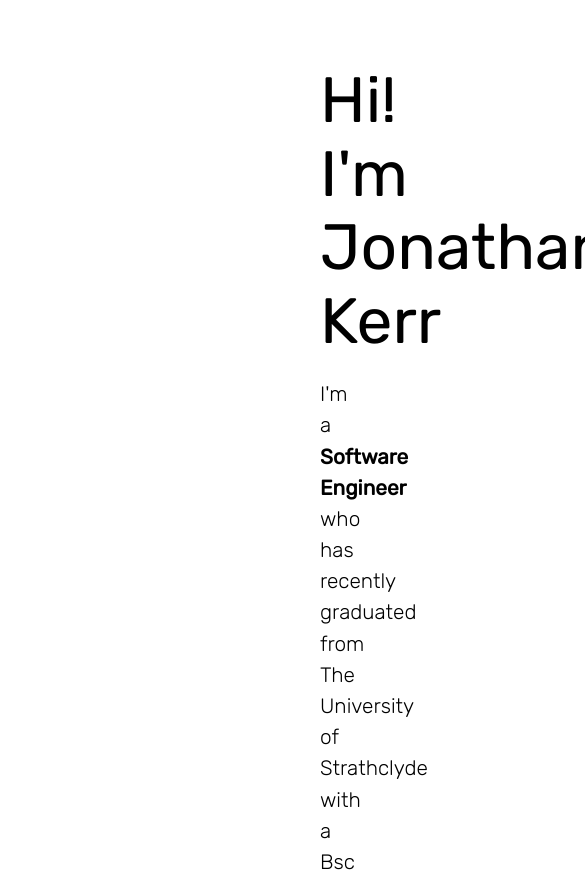
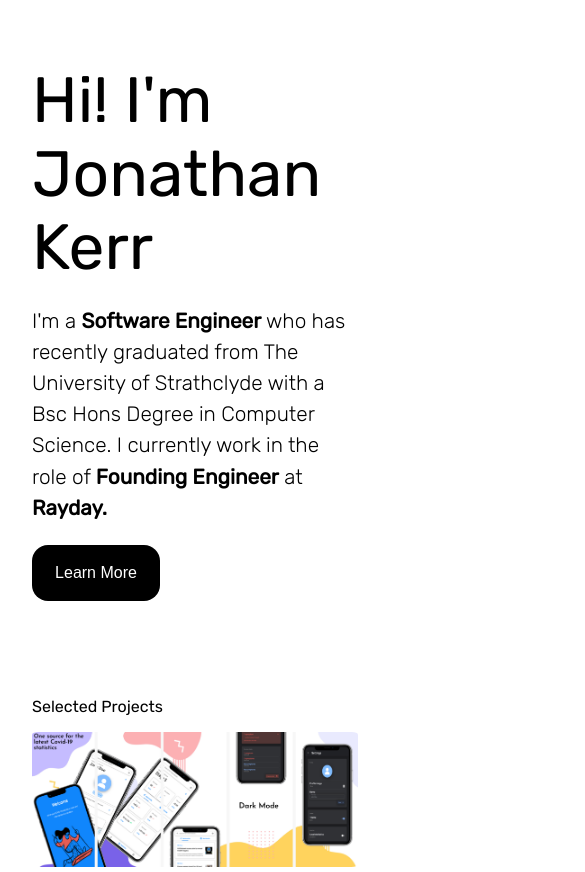
Before and after one commit to jonathankerr/portfolio, a Next.js app: page / in a window 390 px wide. Shown: the top 872 px of the page, 585 px wide, since content can reach past the window. Built offline with nearby package versions, Linux system fonts and the light colour scheme.

Commit message:
Added mobile support

```diff
--- a/styles/MainPage.module.css
+++ b/styles/MainPage.module.css
@@ -134,3 +134,13 @@
 .foot .copy{
   font-size: 0.8rem;
 }
+
+@media only screen and (max-width: 768px) {
+  /* For mobile phones: */
+  /* [class*="col-"] {
+    width: 100%;
+  } */
+  .container {
+    padding: 0 2rem;
+}
+}
```
